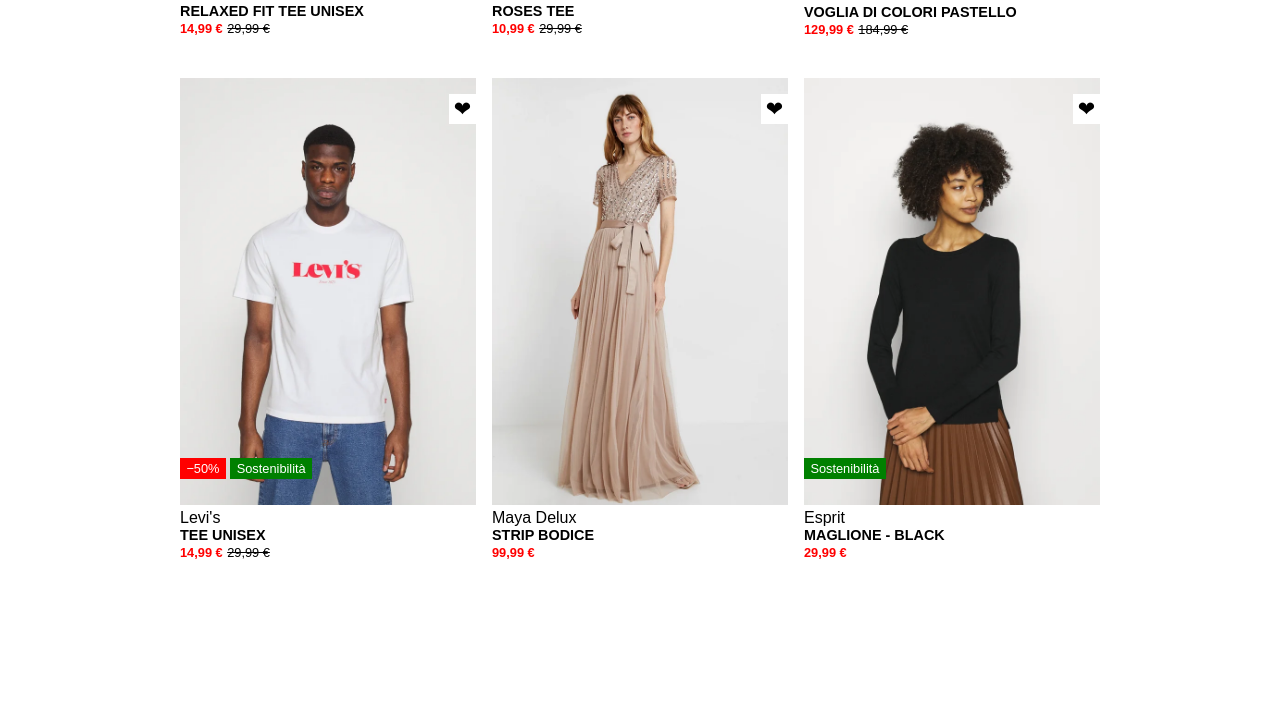
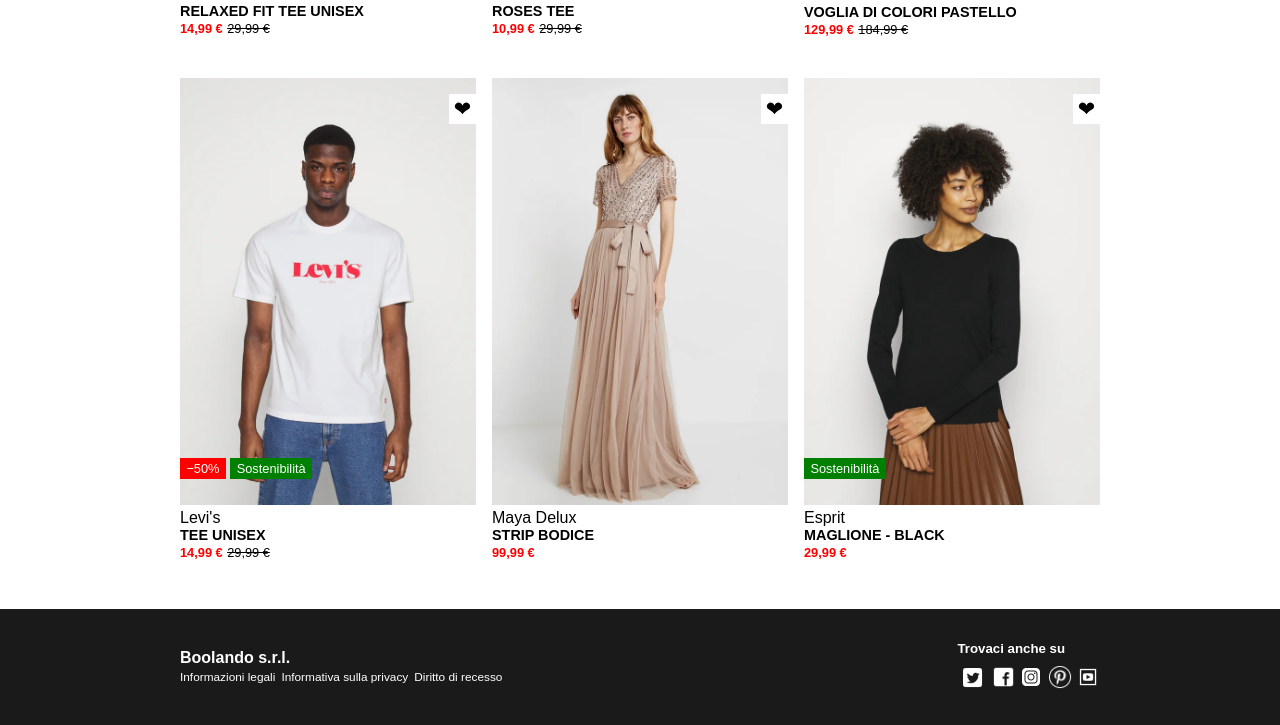
Before and after one commit to RixTerreny/html-css-boolando, a plain HTML site: page index.html in a window 1280 px wide. Shown: the part 531-1256 px from the top of the page. Before the commit the page ends 1092 px from the top, so only its background shows below. Drawn offline with Linux system fonts and the light colour scheme.

Commit message:
footer, no hover

```diff
--- a/css/style.css
+++ b/css/style.css
@@ -42,6 +42,10 @@ header a{
 
 .wrap{
     flex-wrap: wrap;
+}
+
+main{
+    padding-bottom: 3rem;
 }
 
 main img{
@@ -103,3 +107,32 @@ h2{
     color: red;
     font-size: 0.8rem;
 }
+
+footer{
+    background-color: #1a1a1a;
+    color: white;
+    padding: 2rem;
+}
+
+footer a{
+    text-decoration: none;
+    color: white;
+    font-size: 0.74rem;
+    padding-right: 0.1rem;
+}
+
+footer img{
+    width: 1.5rem;
+    margin-top: 0.4rem;
+}
+
+#tw{
+    width: 1.9rem;
+    margin-bottom: -0.2rem ;
+}
+
+#fb{
+    width: 1.4rem;
+    margin-bottom: 0.08rem;
+
+}
--- a/index.html
+++ b/index.html
@@ -4,7 +4,7 @@
     <meta charset="UTF-8">
     <meta http-equiv="X-UA-Compatible" content="IE=edge">
     <meta name="viewport" content="width=device-width, initial-scale=1.0">
-    <title>Booleando</title>
+    <title>Boolando</title>
     <link rel="stylesheet" href="css/style.css">
 </head>
 
@@ -118,6 +118,23 @@
 
     <footer>
 
+        <div class="container">
+            <div>
+                <h4>Boolando s.r.l.</h4>
+                <a href="">Informazioni legali</a>
+                <a href="">Informativa sulla privacy</a>
+                <a href="">Diritto di recesso</a>
+            </div>
+            <div>
+                <h5>Trovaci anche su</h5>
+                <img src="img/icons8-twitter-squadrato-48.png" alt="" id="tw">
+                <img src="img/icons8-facebook-50.png" alt="" id="fb">
+                <img src="img/icons8-instagram-48.png" alt="">
+                <img src="img/icons8-pinterest-50 (1).png" alt="">
+                <img src="img/icons8-youtube-squared-32.png" alt="">
+            </div>
+
+        </div>
     </footer>
 
 </body>
```
Also changed, not shown: img/icons8-facebook-50.png (added), img/icons8-instagram-48.png (added), img/icons8-pinterest-50 (1).png (added), img/icons8-twitter-squadrato-48.png (added), img/icons8-youtube-squared-32.png (added).
